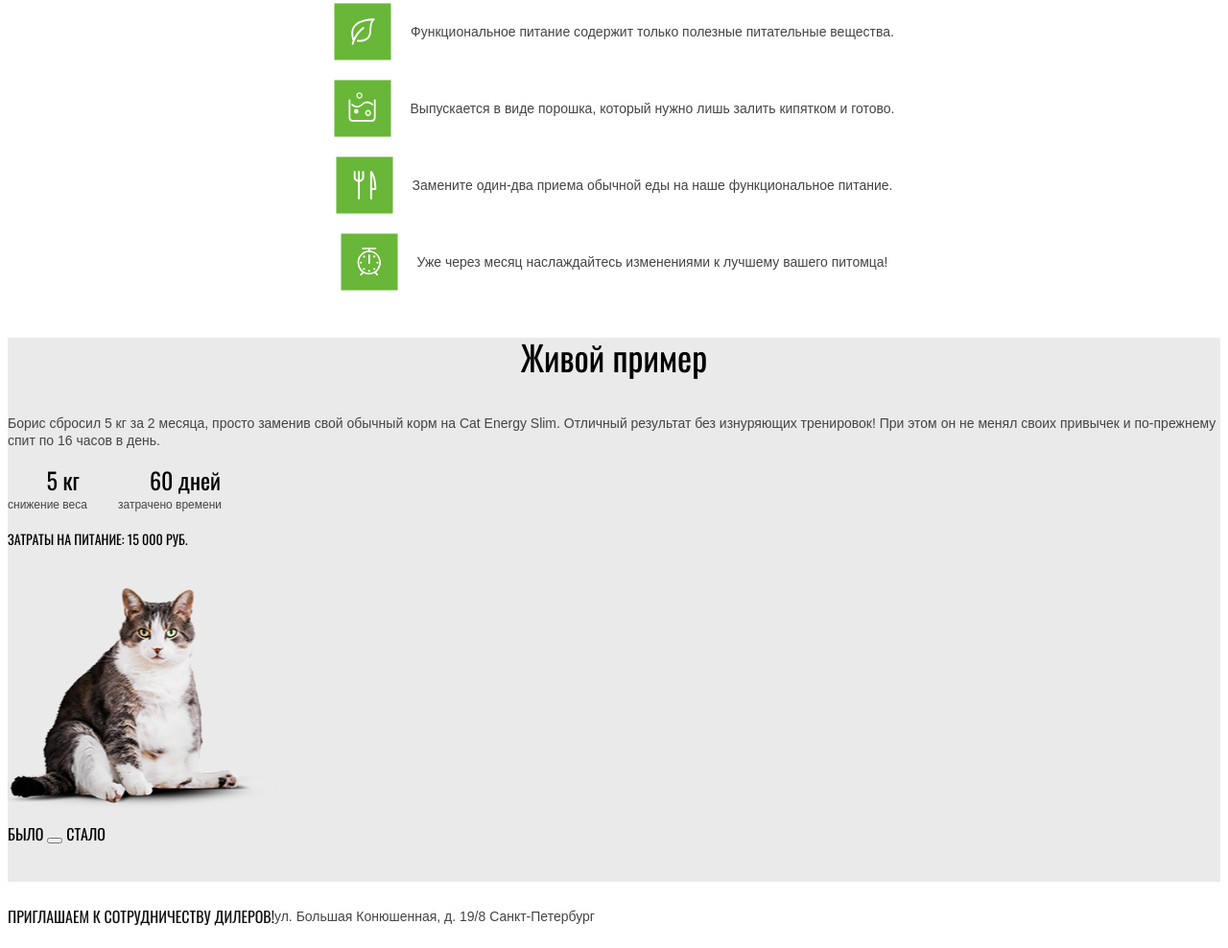
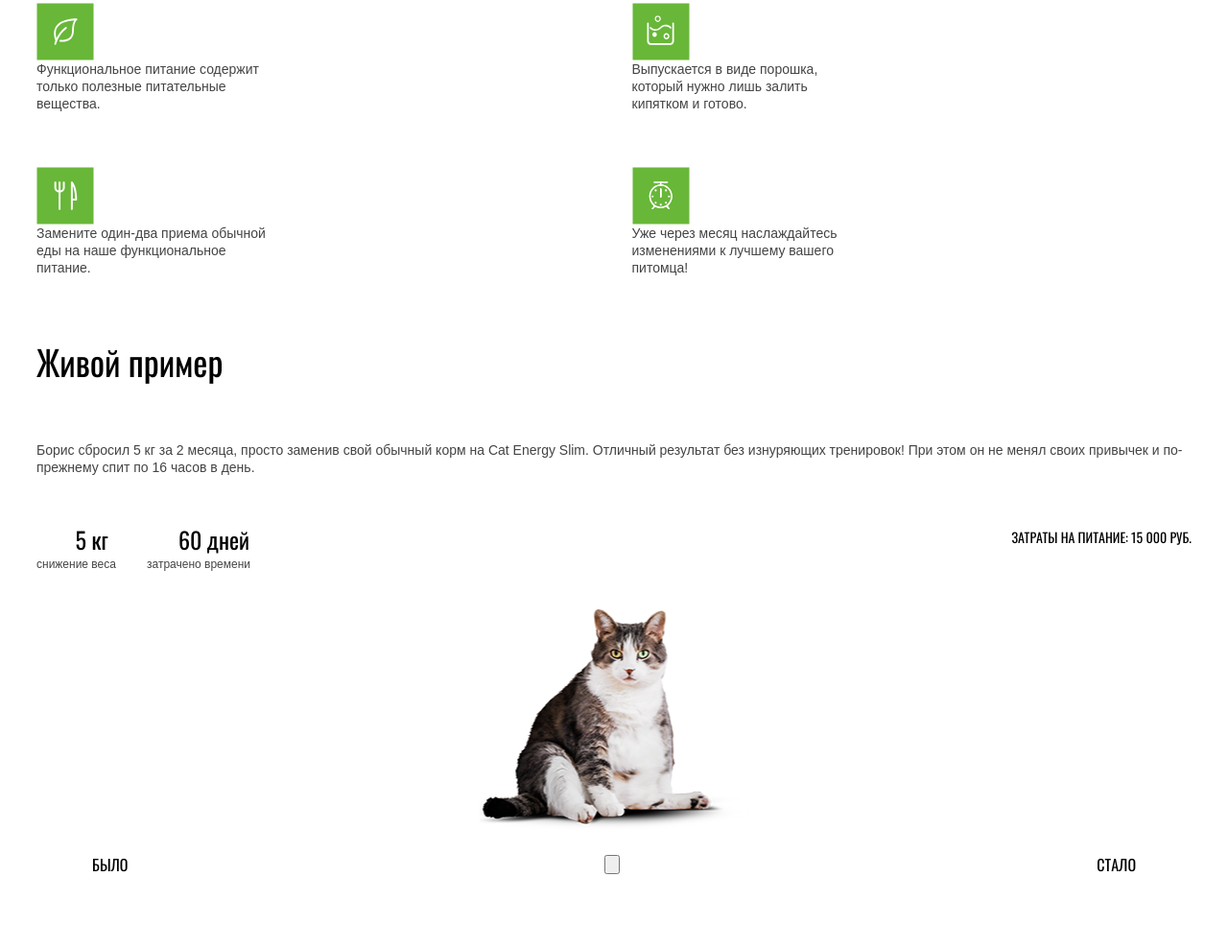
Before and after one commit to smirnov-alex/1448725-cat-energy-24, a website: page source/index.html in a window 1280 px wide. Shown: the part 1497-2485 px from the top of the page at 96% size. Drawn offline with nearby package versions, Linux system fonts and the light colour scheme; files that its build step writes are made by us from their sources.

Commit message:
Адаптивyst сетки главной страницы

```diff
--- a/source/index.html
+++ b/source/index.html
@@ -90,6 +90,7 @@
       <p class="live-example__text">Борис сбросил 5 кг за 2 месяца, просто заменив свой обычный корм на Cat Energy Slim.
         Отличный результат без изнуряющих тренировок! При этом он не менял своих привычек и по-прежнему спит по 16 часов
         в день. </p>
+      <div class="live-example__costs-wrapper">
         <dl class="live-example__list">
           <div class="live-example__item">
             <dt class="live-example__number">
@@ -108,7 +109,6 @@
             </dd>
           </div>
         </dl>
-      <div class="live-example__costs-wrapper">
         <span class="live-example__costs">Затраты на питание: 15 000 РУБ.</span>
       </div>
       <div class="compare-cats">
--- a/source/sass/contacts.scss
+++ b/source/sass/contacts.scss
@@ -1,10 +1,30 @@
 .contacts {
   margin-top: 26px;
+  position: relative;
+
+  @media (min-width: $tablet-width) {
+    margin-top: 0;
+  }
 }
 
 .contacts__wrapper {
   display: flex;
   margin-bottom: 26px;
+  justify-content: space-between;
+
+  @media (min-width: $tablet-width) {
+    padding: 56px 70px;
+  }
+
+  @media (min-width: $desktop-width) {
+    position: absolute;
+    background-color: $white;
+    padding: 56px 80px;
+    /* временно выставлю границы и позиционирование */
+    top: 20px;
+    left: 20px;
+    outline: 1px solid $green-base;
+  }
 }
 
 .contacts__subtitle {
@@ -16,6 +36,11 @@
   text-transform: uppercase;
   color: $special-black;
   margin: 0;
+
+  @media (min-width: $tablet-width) {
+    width: 175px;
+    text-align: left;
+  }
 }
 
 .contacts__address {
@@ -25,6 +50,11 @@
   font-size: 14px;
   line-height: 20px;
   color: $special-dark-grey;
+
+  @media (min-width: $tablet-width) {
+    width: 175px;
+    text-align: right;
+  }
 }
 
 .contacts__map {
--- a/source/sass/how-it-works.scss
+++ b/source/sass/how-it-works.scss
@@ -1,5 +1,12 @@
 .how-it-works {
   margin-bottom: 49px;
+  margin-left: 30px;
+  margin-right: 30px;
+
+  @media (min-width: $desktop-width) {
+    margin-left: 110px;
+    margin-right: 110px;
+  }
 }
 
 .how-it-works__title {
@@ -13,12 +20,28 @@
   margin: 0;
   padding: 0;
   margin-bottom: 40px;
+
+  @media (min-width: $tablet-width) {
+    text-align: left;
+  }
 }
 
 .how-it-works__list {
   margin: 0 auto;
   padding: 0;
   list-style-type: none;
+
+  @media (min-width: $tablet-width) {
+    display: grid;
+    grid-template-columns: 1fr 1fr;
+    gap: 37px;
+  }
+
+  @media (min-width: $desktop-width) {
+    display: grid;
+    grid-template-columns: 1fr 1fr 1fr 1fr;
+    gap: 80px;
+  }
 }
 
 .how-it-works__item {
@@ -26,6 +49,17 @@
   align-items: center;
   justify-content: center;
   margin-bottom: 20px;
+
+  @media (min-width: $tablet-width) {
+    flex-direction: column;
+    width: 240px;
+  }
+}
+
+.how-it-works__logo {
+  @media (min-width: $tablet-width) {
+    align-self: baseline;
+  }
 }
 
 .how-it-works__text {
@@ -33,4 +67,8 @@
   line-height: 18px;
   color: $special-dark-grey;
   margin-left: 20px;
+
+  @media (min-width: $tablet-width) {
+    margin: 0;
+  }
 }
--- a/source/sass/live-example.scss
+++ b/source/sass/live-example.scss
@@ -1,6 +1,21 @@
 .live-example {
   background-color: $live-example-back;
   padding-bottom: 40px;
+
+  @media (min-width: $tablet-width) {
+    margin-left: 30px;
+    margin-right: 30px;
+    background-color: $white;
+  }
+
+  @media (min-width: $desktop-width) {
+    margin-left: 110px;
+    margin-right: 110px;
+    background-color: $white;
+    display: grid;
+    grid-template-columns: 1fr 1fr;
+    grid-template-rows: 1fr 1fr 1fr;
+  }
 }
 
 .live-example__title {
@@ -11,6 +26,11 @@
   line-height: 40px;
   text-align: center;
   margin-bottom: 40px;
+
+  @media (min-width: $tablet-width) {
+    text-align: left;
+    margin-bottom: 63px;
+  }
 }
 
 .live-example__text {
@@ -19,6 +39,14 @@
   margin: 0;
   padding: 0;
   margin-bottom: 20px;
+
+  @media (min-width: $tablet-width) {
+    margin-bottom: 54px;
+  }
+
+  @media (min-width: $desktop-width) {
+    width: 450px;
+  }
 }
 
 .live-example__list {
@@ -26,6 +54,15 @@
   padding: 0;
   margin-bottom: 20px;
   display: flex;
+
+  @media (min-width: $tablet-width) {
+    margin: 0;
+  }
+
+  @media (min-width: $desktop-width) {
+    margin: 0;
+    margin-bottom: 35px;
+  }
 }
 
 .live-example__number {
@@ -50,6 +87,15 @@
 
 .live-example__costs-wrapper {
   margin-bottom: 40px;
+
+  @media (min-width: $tablet-width) {
+    display: flex;
+    justify-content: space-between;
+  }
+
+  @media (min-width: $desktop-width) {
+    flex-direction: column;
+  }
 }
 
 .live-example__costs {
@@ -61,15 +107,39 @@
   text-align: center;
   text-transform: uppercase;
   color: $black;
+  margin: 0 auto;
+  display: block;
+
+  @media (min-width: $tablet-width) {
+    margin: 0;
+  }
+
+  @media (min-width: $desktop-width) {
+    text-align: left;
+  }
+
 }
 
 .compare-cats {
   display: flex;
   flex-direction: column;
+
+  @media (min-width: $tablet-width) {
+    margin-bottom: 55px;
+  }
+
+  @media (min-width: $desktop-width) {
+    grid-area: 1 / 2 / 4 / 3;
+  }
 }
 
 .compare-cats__image {
   margin-bottom: 15px;
+
+  @media (min-width: $tablet-width) {
+    margin: 0 auto;
+    margin-bottom: 25px;
+  }
 }
 
 .compare-cats__text {
@@ -82,3 +152,12 @@
   text-transform: uppercase;
   color: $black;
 }
+
+.compare-cats_toggle-wrapper {
+  @media (min-width: $tablet-width) {
+    display: flex;
+    justify-content: space-between;
+    margin-right: 58px;
+    margin-left: 58px;
+  }
+}
--- a/source/sass/page-footer.scss
+++ b/source/sass/page-footer.scss
@@ -5,6 +5,19 @@
 .page-footer__wrapper {
   display: flex;
   flex-direction: column;
+
+  @media (min-width: $tablet-width) {
+    flex-direction: row;
+    justify-content: space-between;
+    vertical-align: top;
+    margin-left: 30px;
+    margin-right: 30px;
+  }
+
+  @media (min-width: $desktop-width) {
+    margin-left: 110px;
+    margin-right: 110px;
+  }
 }
 
 .page-footer__link {
@@ -19,12 +32,22 @@
   margin: 0;
   padding: 0;
   margin-bottom: 43px;
+
+  @media (min-width: $tablet-width) {
+    margin: 0;
+    align-self: center;
+  }
 }
 
 .page-footer__copyright {
   display: flex;
   justify-content: space-between;
   margin-bottom: 22px;
+
+  @media (min-width: $tablet-width) {
+    margin: 0;
+    align-self: center;
+  }
 }
 
 .page-footer__text {
```
Lines whose indentation alone changed are shown as unchanged.
